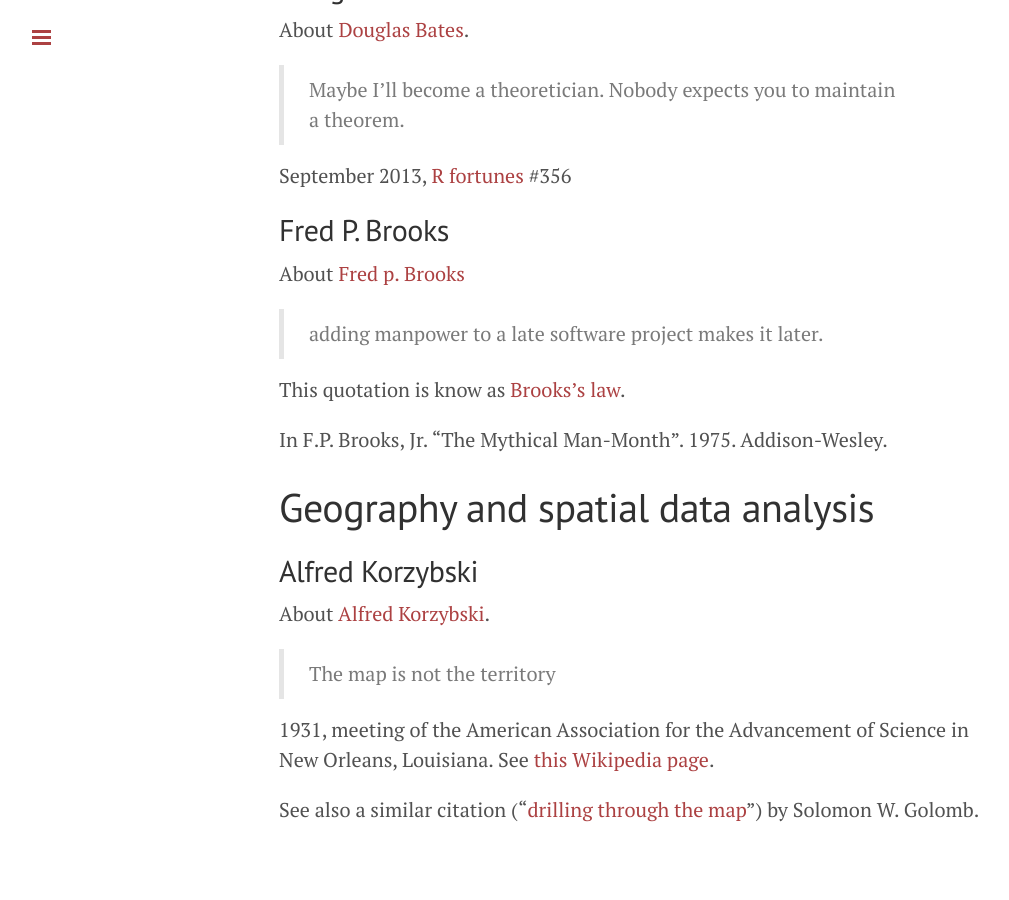
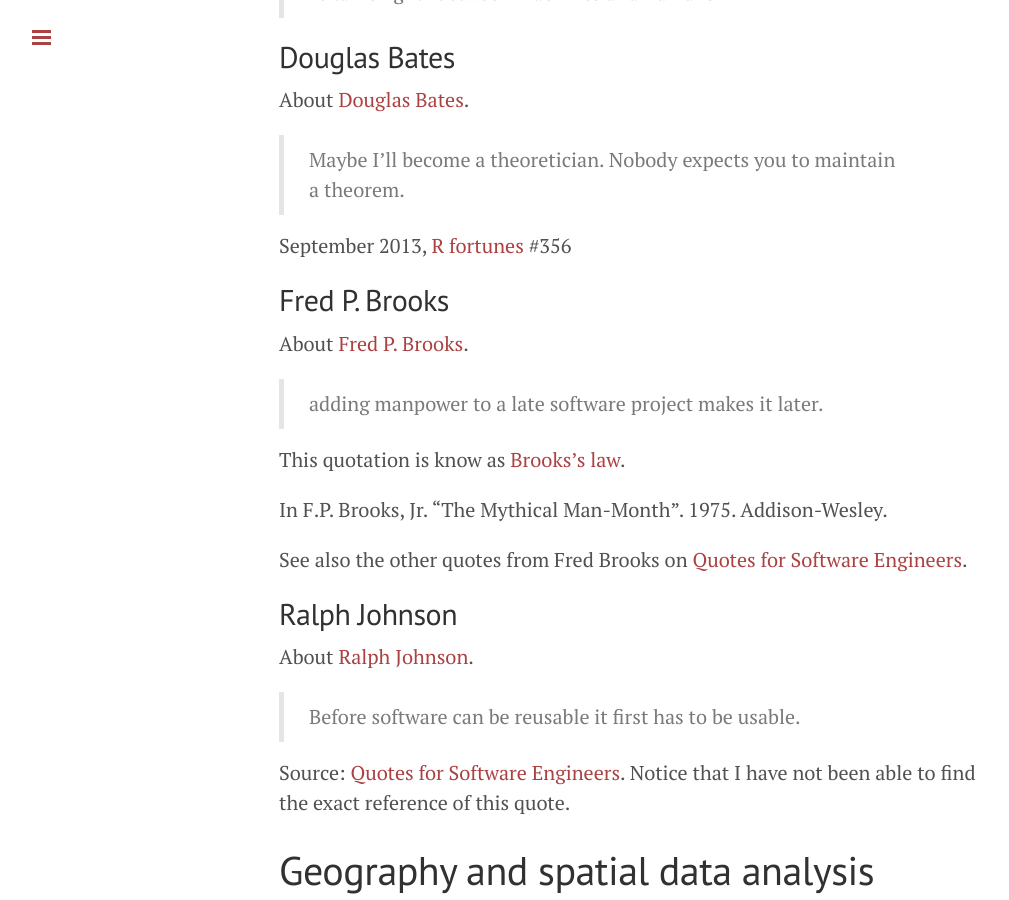
Before and after one commit to julienmoeys/julienmoeys.github.io, a Jekyll site: the page built from _posts/2015-01-18-quotations.md, in a window 1280 px wide and 900 px high, scrolled down 2696 px. Shown: the whole window, without its empty margins (1-1010 px from the left). Built offline with Jekyll 4.4.1, drawn with Linux system fonts in a browser that asks for light colours; Markdown is read by kramdown in place of the engine named in the settings; some of the changed text lies outside the part shown.

Commit message:
add new quote (Ralph Johnson)

```diff
--- a/_posts/2015-01-18-quotations.md
+++ b/_posts/2015-01-18-quotations.md
@@ -38,6 +38,9 @@
 
 Informatics   <a id="informatics"></a>
 ===========
+
+For many more quotes on software engineers, see the page [Quotes
+for Software Engineers][SEQuotes] (by Rajapakse DC).
 
 Maurice Wilkes
 --------------
@@ -127,13 +130,28 @@
 Fred P. Brooks
 --------------
 
-About [Fred p. Brooks][FredBrooks]
+About [Fred P. Brooks][FredBrooks].
 
 > adding manpower to a late software project makes it later.
 
 This quotation is know as [Brooks's law][BrookssLaw].
 
 In F.P. Brooks, Jr. "The Mythical Man-Month". 1975. Addison-Wesley.
+
+See also the other quotes from Fred Brooks on [Quotes for Software
+Engineers][SEQuotes].
+
+
+
+Ralph Johnson
+-------------
+
+About [Ralph Johnson][RalphJohnson].
+
+> Before software can be reusable it first has to be usable.
+
+Source: [Quotes for Software Engineers][SEQuotes]. Notice that
+I have not been able to find the exact reference of this quote.
 
 
 
@@ -177,3 +195,5 @@
 [MauriceWilkes]:    http://en.wikipedia.org/wiki/Maurice_Wilkes  "Maurice Wilkes (Wikipedia)"
 [RonaldFisher]:     http://en.wikipedia.org/wiki/Ronald_Fisher  "Ronald Fisher (Wikipedia)"
 [CrossValidated]:   http://stats.stackexchange.com/  "Cross Validated (@stackexchange.com)"
+[RalphJohnson]:     http://en.wikipedia.org/wiki/Ralph_Johnson_%28computer_scientist%29  "Ralph Johnson (Wikipedia)"
+[SEQuotes]:         http://www.comp.nus.edu.sg/~damithch/pages/SE-quotes.htm  "Quotes for Software Engineers (DAMITH C. RAJAPAKSE)"
```
